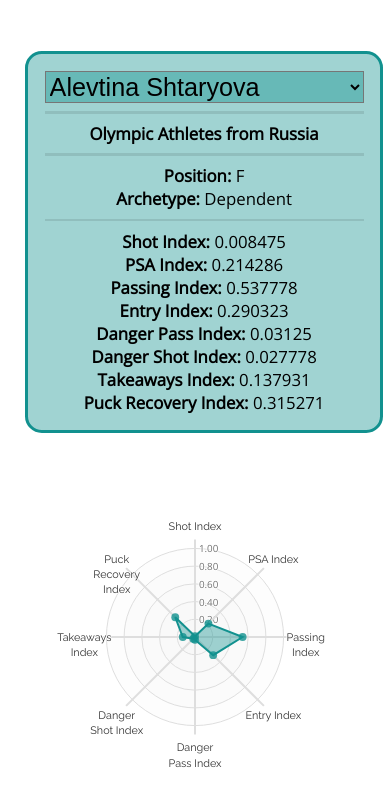
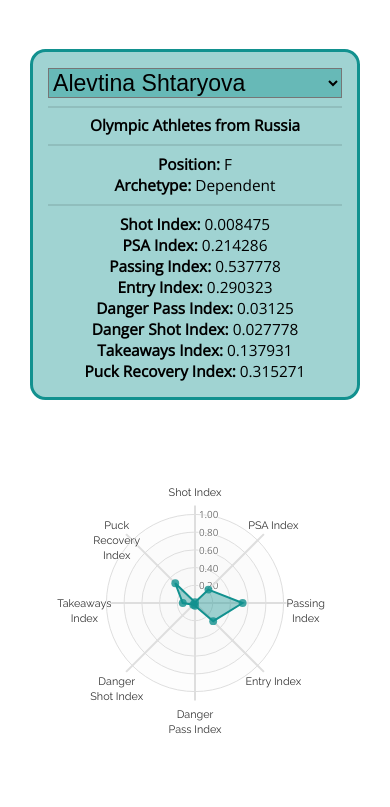
Before and after one commit to nguyenank/player-archetypes, a plain HTML site: page index.html in a window 390 px wide. Shown: the part 277-1084 px from the top of the page. Drawn offline with nearby package versions, Linux system fonts and the light colour scheme.

Commit message:
update css with responsive-width styling

```diff
--- a/radarChart.css
+++ b/radarChart.css
@@ -6,6 +6,19 @@ body {
   text-align: center;
   text-shadow: 0 1px 0 #fff, 1px 0 0 #fff, -1px 0 0 #fff, 0 -1px 0 #fff;
   cursor: default;
+}
+
+@media (max-width: 900px) {
+  .flexbox {
+    display:block;
+  }
+  .radarChart {
+    width:100%;
+  }
+  .vertical-align {
+    align-items: center;
+    width:100%;
+  }
 }
 
 .legend {
@@ -19,7 +32,7 @@ body {
 
 .player-info {
   padding: .2em;
-  font-size: 1.2em;
+  font-size: 1.1em;
 }
 
 .flexbox {
@@ -77,8 +90,8 @@ hr {
 }
 
 .radarChart {
-  min-width: 50%;
-  flex-grow: 3;
+  min-width: 45%;
+  flex-grow: 2;
 }
 
 h1 {
```
